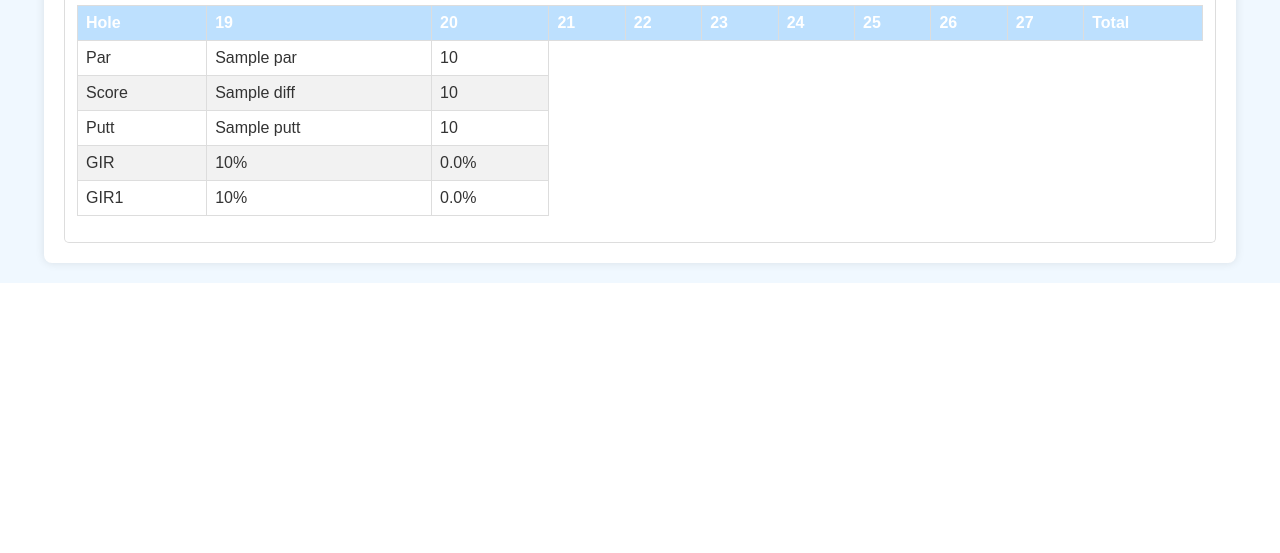
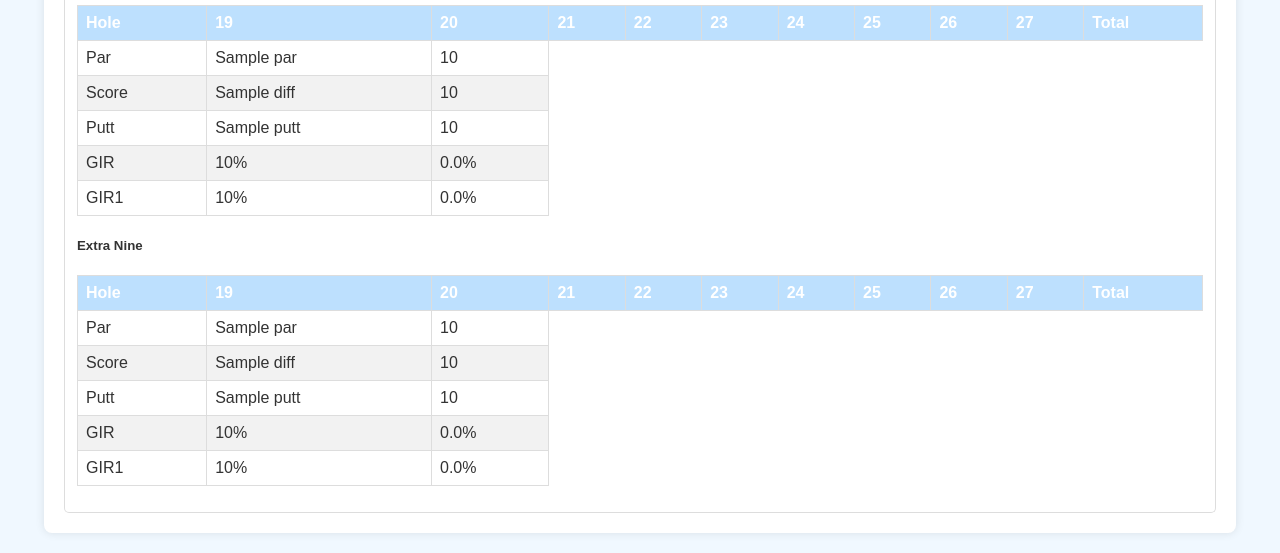
Before and after one commit to JoonYong-Kim/lalagolf, a Flask app: template src/webapp/templates/round_detail.html in a window 1280 px wide, after a click on "홀별 상세". Shown: the part 960-1513 px from the top of the page. Before the commit the page ends 1243 px from the top, so only its background shows below. Run offline with Flask 3, Linux system fonts and the light colour scheme; the template is opened without the code that fills it: most values are stand-ins (such as "Sample title", 1, 10 or a date in 2020); parts of the project's set-up code (start-up, migrations or seed data) failed here and were passed over.

Commit message:
extra nine

```diff
--- a/src/data_parser.py
+++ b/src/data_parser.py
@@ -139,6 +139,7 @@ def parse_file(file_path: str) -> Dict[str, Union[str, List[Dict], List[str]]]:
         'unparsed_lines': []
     }
     header_lines = []
+    header_processing_done = False
     for line_num, line in enumerate(lines):
         original_line = line.strip()
         processed_line = original_line.upper()
--- a/src/webapp/templates/round_detail.html
+++ b/src/webapp/templates/round_detail.html
@@ -168,6 +168,61 @@
                 </table>
             </div>
         </div>
+        {% if holes_info[2] %}
+        <div class="row">
+            <div class="col-md-6">
+                <h5>Extra Nine</h5>
+                <table class="table table-bordered table-sm">
+                    <thead>
+                        <tr>
+                            <th>Hole</th>
+                            {% for i in range(19, 28) %}
+                            <th>{{ i }}</th>
+                            {% endfor %}
+                            <th>Total</th>
+                        </tr>
+                    </thead>
+                    <tbody>
+                        <tr>
+                            <td>Par</td>
+                            {% for hole in holes_info[2] %}
+                            <td>{{ hole.par }}</td>
+                            {% endfor %}
+                            <td>{{ holes_info[2] | sum(attribute='par') }}</td>
+                        </tr>
+                        <tr>
+                            <td>Score</td>
+                            {% for hole in holes_info[2] %}
+                            <td>{{ hole.diff}}</td>
+                            {% endfor %}
+                            <td>{{ holes_info[2] | sum(attribute='diff') }}</td>
+                        </tr>
+                        <tr>
+                            <td>Putt</td>
+                            {% for hole in holes_info[2] %}
+                            <td>{{ hole.putt}}</td>
+                            {% endfor %}
+                            <td>{{ holes_info[2] | sum(attribute='putt') }}</td>
+                        </tr>
+                        <tr>
+                            <td>GIR</td>
+                            {% for hole in holes_info[2] %}
+                            <td>{{ "%.0f" % (hole.GIR * 100) }}%</td>
+                            {% endfor %}
+                            <td>{{ (holes_info[2] | selectattr('GIR') | list | count / (holes_info[2] | length if holes_info[2] | length > 0 else 1)) * 100 | round(0) }}%</td>
+                        </tr>
+                        <tr>
+                            <td>GIR1</td>
+                            {% for hole in holes_info[2] %}
+                            <td>{{ "%.0f" % (hole.GIR1 * 100) }}%</td>
+                            {% endfor %}
+                            <td>{{ (holes_info[2] | selectattr('GIR1') | list | count / (holes_info[2] | length if holes_info[2] | length > 0 else 1)) * 100 | round(0) }}%</td>
+                        </tr>
+                    </tbody>
+                </table>
+            </div>
+        </div>
+        {% endif %}
         {% if holes_info[2] %}
         <div class="row">
             <div class="col-md-6">
```
